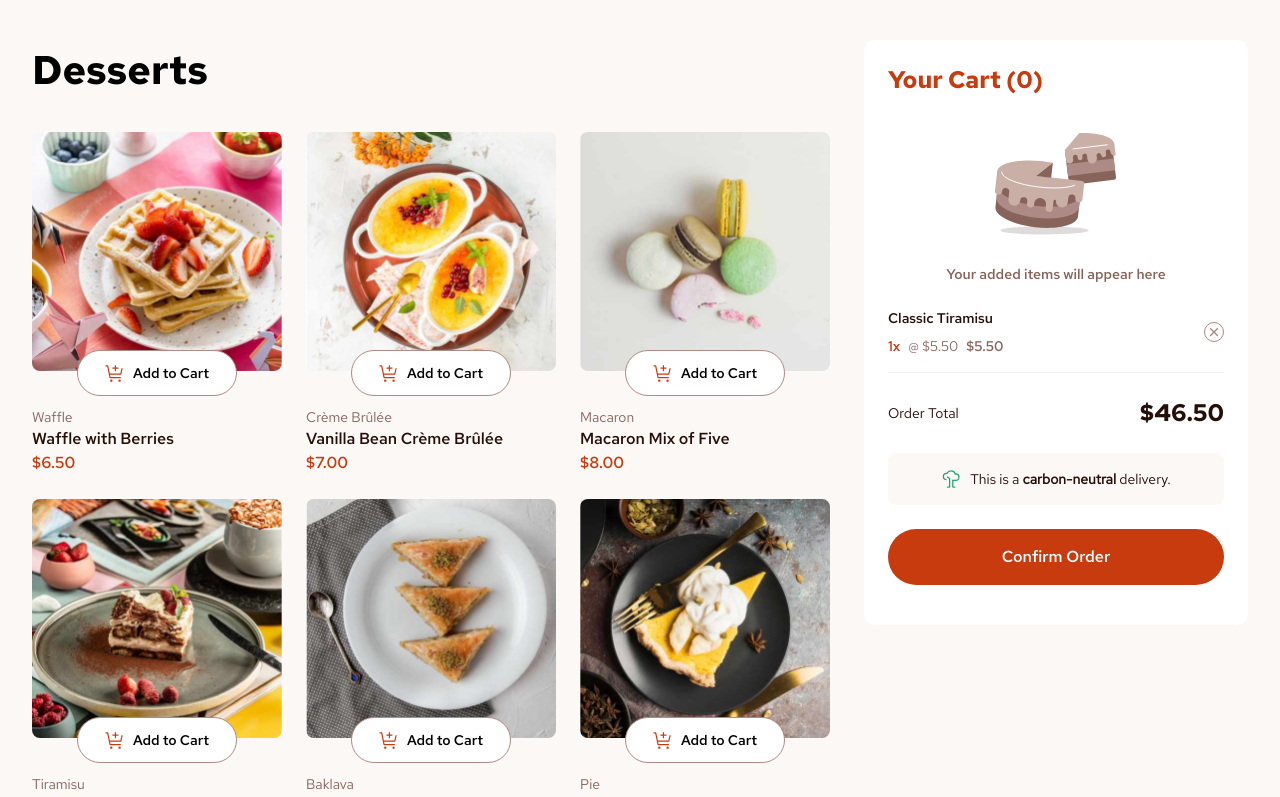
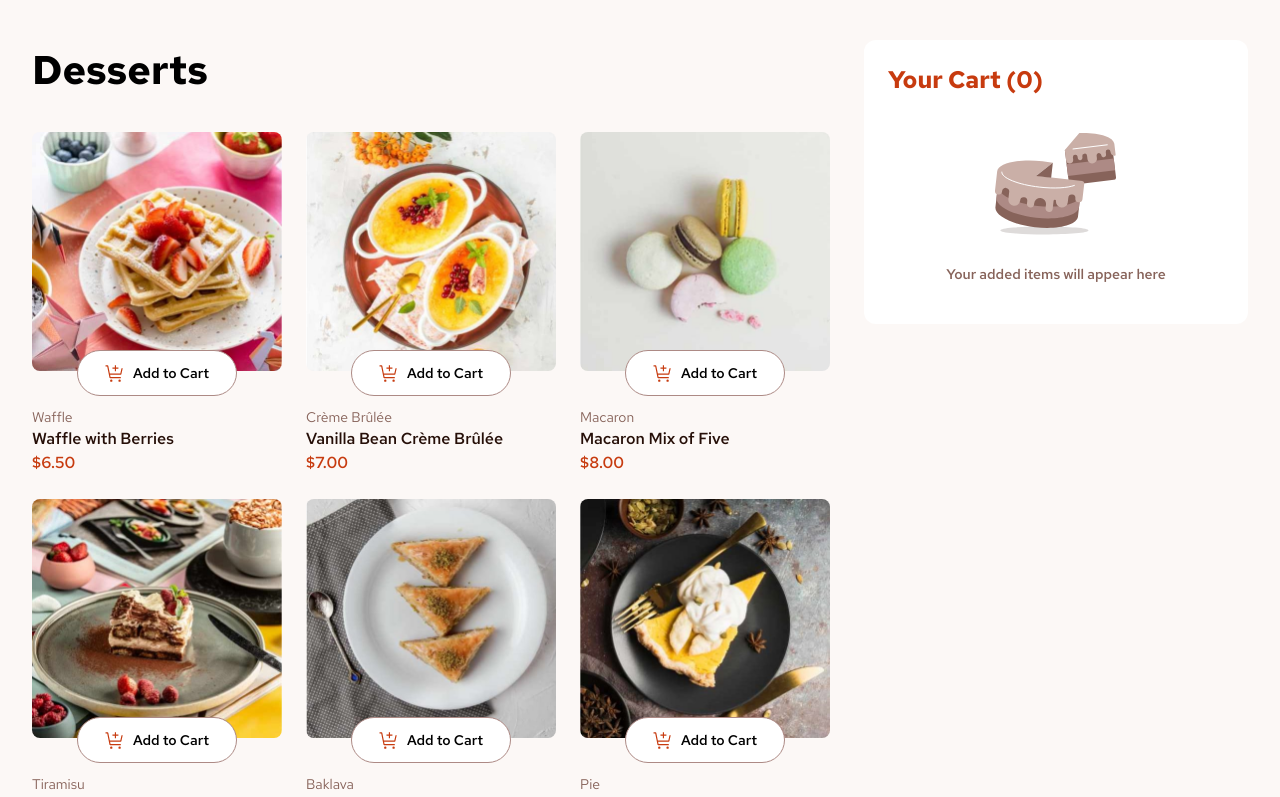
Before and after one commit to j0hnr0/Product-list-with-cart, a Next.js app: page / in a window 1280 px wide. Shown: the top 797 px of the page. Built offline with nearby package versions, Linux system fonts and the light colour scheme.

Commit message:
added Cart Content component

```diff
--- /dev/null
+++ b/app/_components/cart-content.js
@@ -0,0 +1,102 @@
+"use client";
+
+import { useSelector } from "react-redux";
+
+export default function CartContent() {
+  const productObject = useSelector((state) => state.cart.items);
+  const totalQuantity = useSelector((state) => state.cart.totalQuantity);
+
+  return (
+    <div>
+      {productObject &&
+        Object.keys(productObject).length > 0 &&
+        Object.entries(productObject).map(
+          ([productId, product]) =>
+            product.quantity > 0 && (
+              <div key={productId}>
+                <div className="mt-6 flex justify-between items-center">
+                  <div>
+                    <h3 className="font-red-hat-semibold font-semibold text-sm text-custom-black">
+                      {productId}
+                    </h3>
+                    <div className="flex justify-start items-center gap-2 mt-2">
+                      <h3 className="font-red-hat-semibold font-semibold text-sm text-custom-red">
+                        {product.quantity}x
+                      </h3>
+                      <h3 className="font-red-hat-regular text-sm text-custom-brown">
+                        @ $5.50
+                      </h3>
+                      <h3 className="font-red-hat-semibold font-semibold text-sm text-custom-brown">
+                        $5.50
+                      </h3>
+                    </div>
+                  </div>
+
+                  <div className="group flex justify-center items-center rounded-full bg-transparent hover:border-custom-black border-[1px] border-custom-gray w-5 h-5 cursor-pointer">
+                    <svg
+                      xmlns="http://www.w3.org/2000/svg"
+                      width="10"
+                      height="10"
+                      fill="none"
+                      viewBox="0 0 10 10"
+                    >
+                      <path
+                        className="fill-custom-gray group-hover:fill-custom-black"
+                        d="M8.375 9.375 5 6 1.625 9.375l-1-1L4 5 .625 1.625l1-1L5 4 8.375.625l1 1L6 5l3.375 3.375-1 1Z"
+                      />
+                    </svg>
+                  </div>
+                </div>
+
+                <hr className="w-full h-[1px] border-custom-white2 mt-4" />
+              </div>
+            )
+        )}
+
+      {totalQuantity > 0 && (
+        <div>
+          <div className="mt-6 flex justify-between items-center">
+            <h3 className="font-red-hat-regular text-sm text-custom-black">
+              Order Total
+            </h3>
+            <h1 className="font-red-hat-bold font-bold text-2xl text-custom-black">
+              $46.50
+            </h1>
+          </div>
+
+          <div className="mt-6 w-full rounded-lg bg-custom-gray2 py-4 flex justify-center items-center gap-2">
+            <svg
+              xmlns="http://www.w3.org/2000/svg"
+              width="21"
+              height="20"
+              fill="none"
+              viewBox="0 0 21 20"
+            >
+              <path
+                fill="#1EA575"
+                d="M8 18.75H6.125V17.5H8V9.729L5.803 8.41l.644-1.072 2.196 1.318a1.256 1.256 0 0 1 .607 1.072V17.5A1.25 1.25 0 0 1 8 18.75Z"
+              />
+              <path
+                fill="#1EA575"
+                d="M14.25 18.75h-1.875a1.25 1.25 0 0 1-1.25-1.25v-6.875h3.75a2.498 2.498 0 0 0 2.488-2.747 2.594 2.594 0 0 0-2.622-2.253h-.99l-.11-.487C13.283 3.56 11.769 2.5 9.875 2.5a3.762 3.762 0 0 0-3.4 2.179l-.194.417-.54-.072A1.876 1.876 0 0 0 5.5 5a2.5 2.5 0 1 0 0 5v1.25a3.75 3.75 0 0 1 0-7.5h.05a5.019 5.019 0 0 1 4.325-2.5c2.3 0 4.182 1.236 4.845 3.125h.02a3.852 3.852 0 0 1 3.868 3.384 3.75 3.75 0 0 1-3.733 4.116h-2.5V17.5h1.875v1.25Z"
+              />
+            </svg>
+
+            <h3 className="font-red-hat-regular text-sm text-custom-black">
+              This is a <b>carbon-neutral</b> delivery.
+            </h3>
+          </div>
+
+          <button
+            type="button"
+            className="mt-6 w-full rounded-full py-4 text-center bg-custom-red cursor-pointer"
+          >
+            <h3 className="font-red-hat-semibold font-semibold text-base text-white">
+              Confirm Order
+            </h3>
+          </button>
+        </div>
+      )}
+    </div>
+  );
+}
--- a/app/_components/product-section.js
+++ b/app/_components/product-section.js
@@ -33,10 +33,10 @@ export default function ProductSection() {
 
       {data && (
         <div className="mt-8 flex gap-6 flex-wrap">
-          {data.map((item, index) => (
+          {data.map((item) => (
             <Product
               key={item.name}
-              id={index}
+              id={item.name}
               imageURL={item.image.desktop}
               category={item.category}
               name={item.name}
--- a/app/_components/your-cart-section.js
+++ b/app/_components/your-cart-section.js
@@ -2,6 +2,7 @@
 
 import Image from "next/image";
 import { useSelector } from "react-redux";
+import CartContent from "./cart-content";
 
 export default function YourCartSection() {
   const totalQuantity = useSelector((state) => state.cart.totalQuantity);
@@ -30,84 +31,7 @@ export default function YourCartSection() {
           </div>
         )}
 
-        <div>
-          <div className="mt-6 flex justify-between items-center">
-            <div>
-              <h3 className="font-red-hat-semibold font-semibold text-sm text-custom-black">
-                Classic Tiramisu
-              </h3>
-              <div className="flex justify-start items-center gap-2 mt-2">
-                <h3 className="font-red-hat-semibold font-semibold text-sm text-custom-red">
-                  1x
-                </h3>
-                <h3 className="font-red-hat-regular text-sm text-custom-brown">
-                  @ $5.50
-                </h3>
-                <h3 className="font-red-hat-semibold font-semibold text-sm text-custom-brown">
-                  $5.50
-                </h3>
-              </div>
-            </div>
-
-            <div className="group flex justify-center items-center rounded-full bg-transparent hover:border-custom-black border-[1px] border-custom-gray w-5 h-5 cursor-pointer">
-              <svg
-                xmlns="http://www.w3.org/2000/svg"
-                width="10"
-                height="10"
-                fill="none"
-                viewBox="0 0 10 10"
-              >
-                <path
-                  className="fill-custom-gray group-hover:fill-custom-black"
-                  d="M8.375 9.375 5 6 1.625 9.375l-1-1L4 5 .625 1.625l1-1L5 4 8.375.625l1 1L6 5l3.375 3.375-1 1Z"
-                />
-              </svg>
-            </div>
-          </div>
-
-          <hr className="w-full h-[1px] border-custom-white2 mt-4" />
-
-          <div className="mt-6 flex justify-between items-center">
-            <h3 className="font-red-hat-regular text-sm text-custom-black">
-              Order Total
-            </h3>
-            <h1 className="font-red-hat-bold font-bold text-2xl text-custom-black">
-              $46.50
-            </h1>
-          </div>
-
-          <div className="mt-6 w-full rounded-lg bg-custom-gray2 py-4 flex justify-center items-center gap-2">
-            <svg
-              xmlns="http://www.w3.org/2000/svg"
-              width="21"
-              height="20"
-              fill="none"
-              viewBox="0 0 21 20"
-            >
-              <path
-                fill="#1EA575"
-                d="M8 18.75H6.125V17.5H8V9.729L5.803 8.41l.644-1.072 2.196 1.318a1.256 1.256 0 0 1 .607 1.072V17.5A1.25 1.25 0 0 1 8 18.75Z"
-              />
-              <path
-                fill="#1EA575"
-                d="M14.25 18.75h-1.875a1.25 1.25 0 0 1-1.25-1.25v-6.875h3.75a2.498 2.498 0 0 0 2.488-2.747 2.594 2.594 0 0 0-2.622-2.253h-.99l-.11-.487C13.283 3.56 11.769 2.5 9.875 2.5a3.762 3.762 0 0 0-3.4 2.179l-.194.417-.54-.072A1.876 1.876 0 0 0 5.5 5a2.5 2.5 0 1 0 0 5v1.25a3.75 3.75 0 0 1 0-7.5h.05a5.019 5.019 0 0 1 4.325-2.5c2.3 0 4.182 1.236 4.845 3.125h.02a3.852 3.852 0 0 1 3.868 3.384 3.75 3.75 0 0 1-3.733 4.116h-2.5V17.5h1.875v1.25Z"
-              />
-            </svg>
-
-            <h3 className="font-red-hat-regular text-sm text-custom-black">
-              This is a <b>carbon-neutral</b> delivery.
-            </h3>
-          </div>
-
-          <button
-            type="button"
-            className="mt-6 w-full rounded-full py-4 text-center bg-custom-red cursor-pointer"
-          >
-            <h3 className="font-red-hat-semibold font-semibold text-base text-white">
-              Confirm Order
-            </h3>
-          </button>
-        </div>
+        <CartContent />
       </div>
     </section>
   );
```
